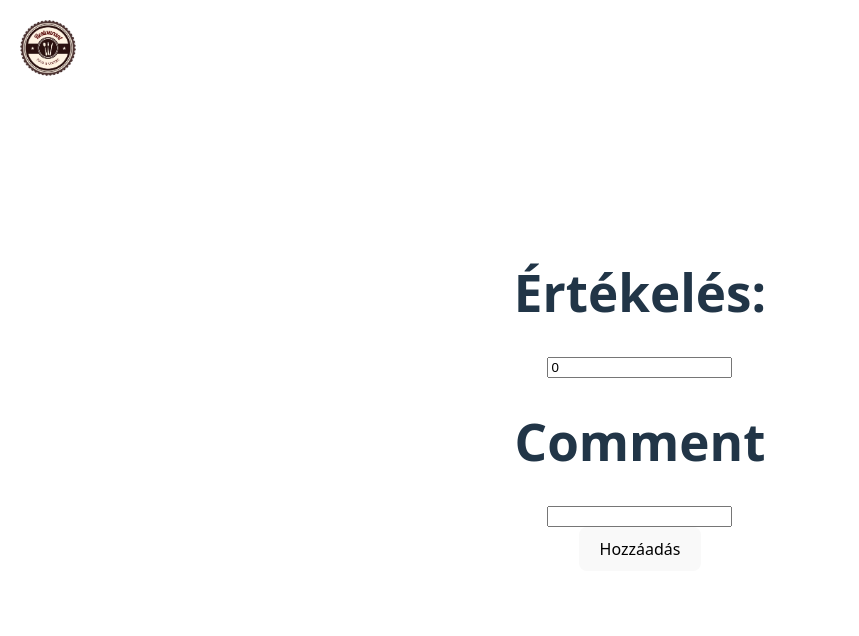
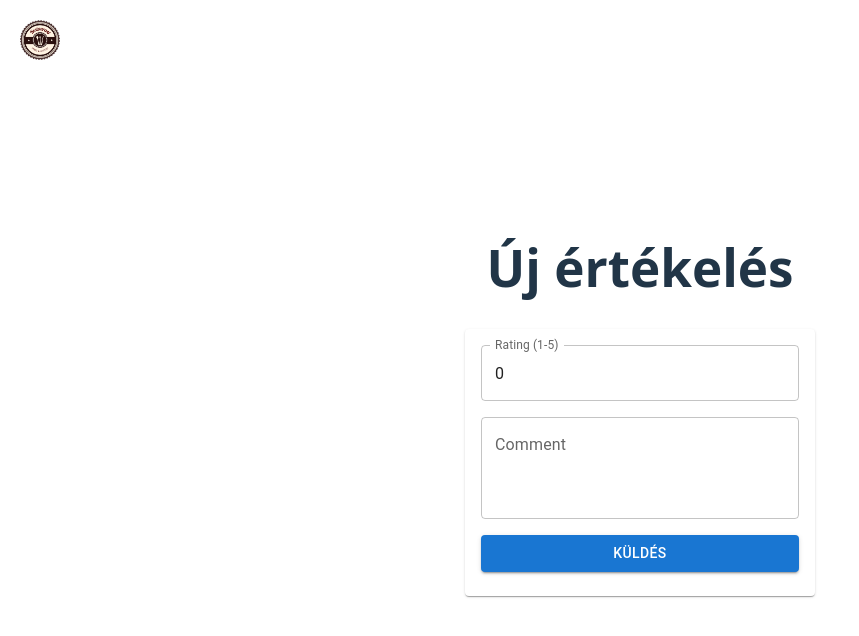
Before and after one commit to FZente/etterem_proj, a React app in the folder frontend/: page /new-review in a window 1280 px wide. Shown: the top 636 px of the page, without its empty margins (0-859 px from the left). Built offline with nearby package versions, Linux system fonts and the light colour scheme; sample sign-in values are in the browser's storage; the HTML template or start-up script is replaced by a standard one.

Commit message:
Profilnál kijelentkezés

```diff
--- a/frontend/src/App.tsx
+++ b/frontend/src/App.tsx
@@ -38,7 +38,7 @@ function App() {
     <div className="top-right-buttons">
     {user ? (
       <Avatar
-        onClick={() => navigate(`/profile/${user.id}`)}
+        onClick={() => navigate(`/profil/${user.id}`)}
         sx={{ cursor: "pointer" }}
       >
       </Avatar>
--- a/frontend/src/pages/NewReview.tsx
+++ b/frontend/src/pages/NewReview.tsx
@@ -1,8 +1,8 @@
-import { useState } from "react";
+import { useState, useEffect } from "react";
 import type { Review } from "../type/Review";
 import apiClient from "../api/apiClient";
 import { toast } from "react-toastify";
-import { Avatar } from "@mui/material";
+import { Avatar, TextField, Button, Card, CardContent } from "@mui/material";
 import { useNavigate, useParams } from "react-router-dom";
 
 const NewReview = () => {
@@ -11,42 +11,93 @@ const NewReview = () => {
     comment: "",
   });
 
+  const { id } = useParams();
   const navigate = useNavigate();
-  const { id } = useParams();
-  const user = JSON.parse(localStorage.getItem("user") || "{}");
+
+  const user = JSON.parse(localStorage.getItem("user") || "null");
+
+  useEffect(() => {
+    if (!user) {
+      toast.error("Először jelentkezz be!");
+      navigate("/login");
+    }
+  }, []);
+
+  const validate = () => {
+    if (review.rating < 1 || review.rating > 5) {
+      toast.error("A rating csak 1 és 5 között lehet!");
+      return false;
+    }
+    if (review.comment.trim() === "") {
+      toast.error("A comment nem lehet üres!");
+      return false;
+    }
+    return true;
+  };
 
   const submit = () => {
+    if (!validate()) return;
+
     apiClient
       .post("/reviews", {
         ...review,
         user_id: user.id,
         restaurant_id: Number(id)
       })
-      .then(() => toast.success("Sikeres hozzáadás!"))
+      .then(() => {
+        toast.success("Sikeres értékelés!");
+        navigate(`/restaurants/${id}`);
+      })
       .catch(() => toast.error("Sikertelen hozzáadás!"));
   };
 
   return (
     <>
       <div className="fo-oldal-avatar">
-        <Avatar src="/public/logo.png" onClick={() => navigate(`/`)} sx={{ width: 56, height: 56 }}/>
+        <Avatar src="/public/logo.png" onClick={() => navigate(`/`)} />
       </div>
-      <h1>Értékelés:</h1>
-      <input
-        type="text"
-        value={review.rating}
-        onChange={(e) => setReview({ ...review, rating: Number(e.target.value) })}
-      />
 
-      <h1>Comment</h1>
-      <input
-        type="text"
-        value={review.comment}
-        onChange={(e) => setReview({ ...review, comment: e.target.value })}
-      />
+      <h1>Új értékelés</h1>
 
-      <br />
-      <button onClick={submit}>Hozzáadás</button>
+      <div
+        style={{
+          display: "flex",
+          justifyContent: "center",
+          marginTop: "20px",
+        }}
+      >
+        <Card sx={{ width: 350, backgroundColor: "white" }}>
+          <CardContent>
+            <TextField
+              label="Rating (1-5)"
+              type="number"
+              value={review.rating}
+              onChange={(e) =>
+                setReview({ ...review, rating: Number(e.target.value) })
+              }
+              fullWidth
+              inputProps={{ min: 1, max: 5 }}
+              sx={{ mb: 2 }}
+            />
+
+            <TextField
+              label="Comment"
+              multiline
+              rows={3}
+              value={review.comment}
+              onChange={(e) =>
+                setReview({ ...review, comment: e.target.value })
+              }
+              fullWidth
+              sx={{ mb: 2 }}
+            />
+
+            <Button variant="contained" fullWidth onClick={submit}>
+              Küldés
+            </Button>
+          </CardContent>
+        </Card>
+      </div>
     </>
   );
 };
--- a/frontend/src/pages/Profil.tsx
+++ b/frontend/src/pages/Profil.tsx
@@ -1,7 +1,7 @@
 import { useEffect, useState } from "react";
 import type { User } from "../type/User";
 import apiClient from "../api/apiClient";
-import { Avatar } from "@mui/material";
+import { Avatar, Button } from "@mui/material";
 import { useNavigate, useParams } from "react-router-dom";
 
 function Profil() {
@@ -16,15 +16,34 @@ function Profil() {
       .catch((result) => console.error(alert(result)));
   }, []);
 
+  const logout = () => {
+    localStorage.removeItem("token");
+    localStorage.removeItem("user");
+    navigate("/login");
+  };
+
   return (
     <>
       <div className="fo-oldal-avatar">
-        <Avatar src="/public/logo.png" onClick={() => navigate(`/`)} sx={{ width: 56, height: 56 }}/>
+        <Avatar
+          src="/public/logo.png"
+          onClick={() => navigate(`/`)}
+          sx={{ width: 56, height: 56 }}
+        />
       </div>
 
       <h1>Profil:</h1>
       <h2>{user?.name}</h2>
       <h3>{user?.email}</h3>
+
+      <Button
+        variant="contained"
+        color="error"
+        onClick={logout}
+        sx={{ mt: 2 }}
+      >
+        Kijelentkezés
+      </Button>
     </>
   );
 }
```
Also changed, not shown: 1 other file (tests, documents, lock files or other folders).
